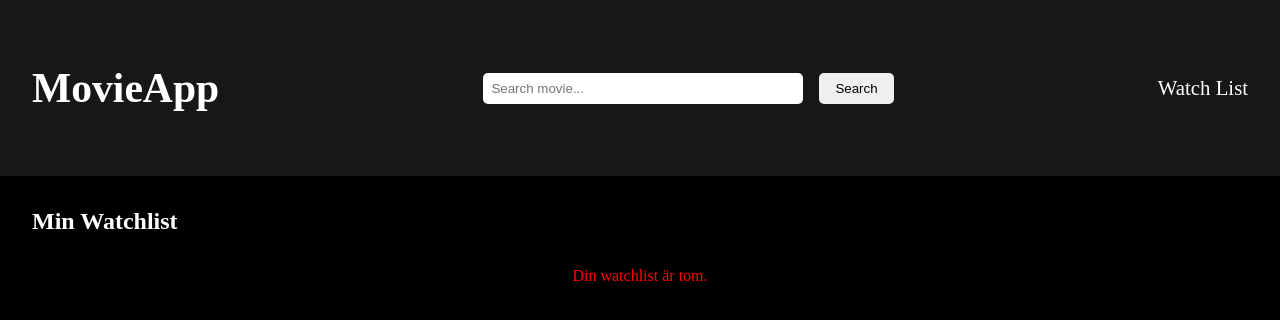
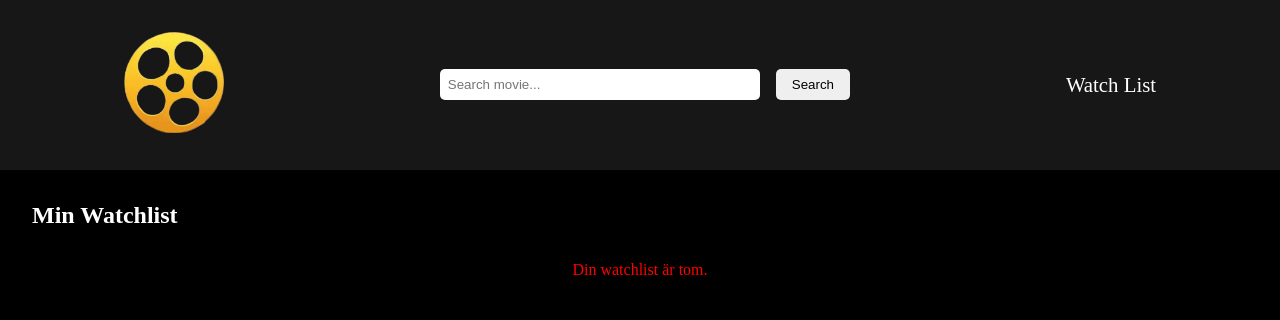
Before and after one commit to Betrob7/Reactify-your-movie-app, a React (Vite) app in the folder Reactify-your-movie-app/: page /watchlist in a window 1280 px wide. Shown: the top 320 px of the page. Built offline with nearby package versions, Linux system fonts and the light colour scheme; no server answers.

Commit message:
Initial styling -- needs work still

```diff
--- a/Reactify-your-movie-app/src/components/carousel/carousel.css
+++ b/Reactify-your-movie-app/src/components/carousel/carousel.css
@@ -15,3 +15,7 @@
     width: 40px;
     opacity: 1;
 }
+
+.slider-container {
+    padding: 0 2rem;
+}
--- a/Reactify-your-movie-app/src/components/header/Header.jsx
+++ b/Reactify-your-movie-app/src/components/header/Header.jsx
@@ -1,7 +1,11 @@
 import { Link, useNavigate } from "react-router-dom";
 import { useState, useEffect } from "react";
-import { handleBlurErrorMessage, setErrorMessageTimeout } from "../../utils/utils";
+import {
+    handleBlurErrorMessage,
+    setErrorMessageTimeout,
+} from "../../utils/utils";
 import "./header.css";
+import movieIcon from "../../assets/movie-icon.png";
 
 function Header() {
     const [text, setText] = useState("");
@@ -29,7 +33,7 @@ function Header() {
     return (
         <header className="header">
             <Link className="header__nav" to="/">
-        <h1>MovieApp</h1>
+                <img src={movieIcon} alt="Movie-app icon" class="movie-icon" />
             </Link>
             <form className="header__form" onSubmit={handleSearch}>
                 <input
--- a/Reactify-your-movie-app/src/components/header/header.css
+++ b/Reactify-your-movie-app/src/components/header/header.css
@@ -1,9 +1,9 @@
 .header {
     background-color: rgb(23, 23, 23);
     display: flex;
-  justify-content: space-between;
+    justify-content: space-around;
     color: white;
-  padding: 4rem 2rem;
+    padding: 2rem 1rem;
     place-items: center;
 }
 
@@ -33,3 +33,7 @@
     border-radius: 5px;
     cursor: pointer;
 }
+
+.movie-icon {
+    width: 100px;
+}
--- a/Reactify-your-movie-app/src/components/movieCard/movieCard.css
+++ b/Reactify-your-movie-app/src/components/movieCard/movieCard.css
@@ -1,3 +1,4 @@
+@import "../../index.css";
 
 .movie-card {
     display: grid;
@@ -6,13 +7,30 @@
     padding: 2rem;
 }
 
+.movie-card__title {
+    color: var(--main-font-color);
+    text-align: center;
+}
+
+.movie-card__article a {
+    display: flex;
+    flex-direction: column;
+    align-items: stretch;
+    justify-content: flex-start;
+    height: 100%;
+}
+
+a:-webkit-any-link {
+    text-decoration: none;
+}
+
 .movie-card__article {
     border: 1px solid #ddd;
     border-radius: 8px;
     padding: 0.5rem;
-    background: #fff;
+    background: var(--main-card-color);
     text-align: center;
-    box-shadow: 0 2px 4px rgba(0,0,0,0.1);
+    box-shadow: 0 2px 4px rgba(0, 0, 0, 0.1);
 }
 
 .movie-card__article:hover {
@@ -26,6 +44,7 @@
     min-height: 200px;
     object-fit: cover;
     border: 1px solid black;
+    margin-bottom: 0.5rem;
 }
 
 .movie-card__article {
@@ -52,14 +71,19 @@
     transition: transform 0.2s ease, color 0.2s ease;
 }
 
-
 .movie-card__icon-btn.pop {
     animation: pop-scale 0.3s ease;
     color: #ffc107;
 }
 
 @keyframes pop-scale {
-    0% { transform: scale(1); }
-    50% { transform: scale(1.6) rotate(-15deg); }
-    100% { transform: scale(1); }
+    0% {
+        transform: scale(1);
     }
+    50% {
+        transform: scale(1.6) rotate(-15deg);
+    }
+    100% {
+        transform: scale(1);
+    }
+}
--- a/Reactify-your-movie-app/src/index.css
+++ b/Reactify-your-movie-app/src/index.css
@@ -6,7 +6,8 @@
 
 :root {
     --main-bg-color: #000;
-  --main-font-color: #fff;
+    --main-font-color: #002244;
+    --main-card-color: #ffd700;
     --highlight-font-color: yellow;
     --error-font-color: red;
 }
```
Also changed, not shown: Reactify-your-movie-app/src/assets/movie-icon.png (added). Lines whose indentation alone changed are shown as unchanged.
